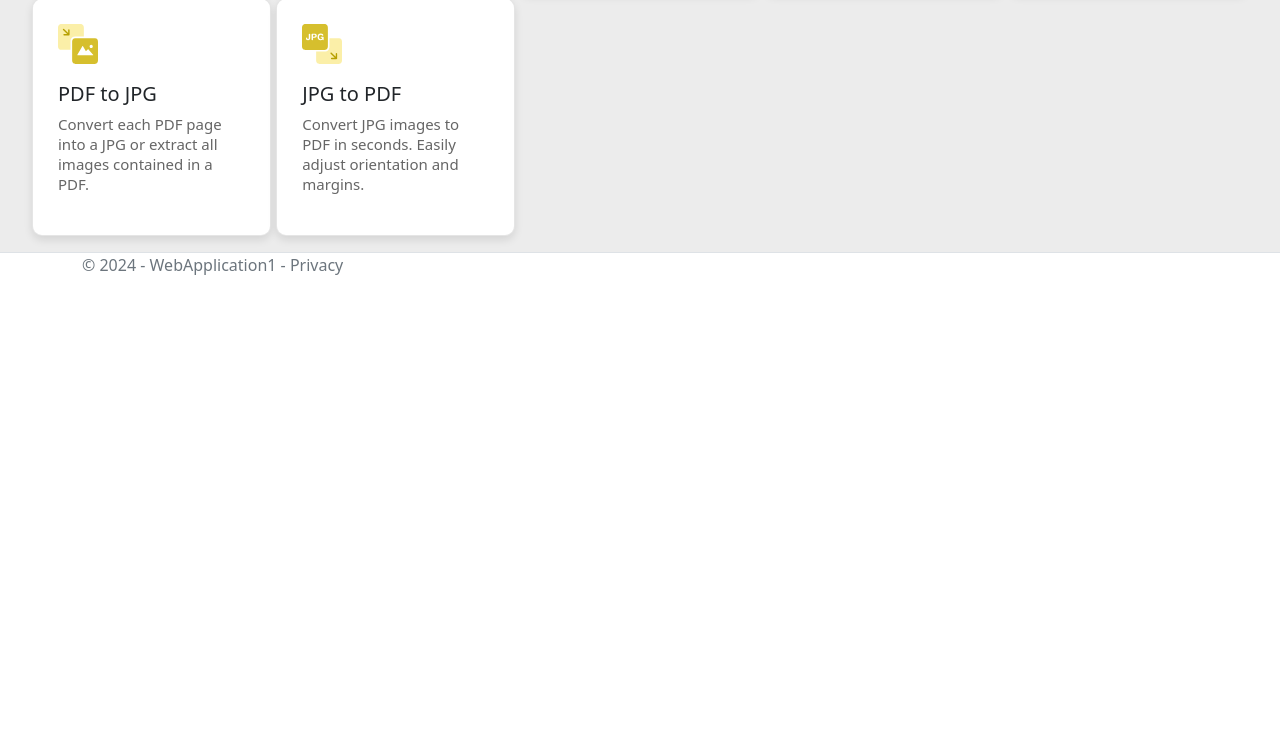
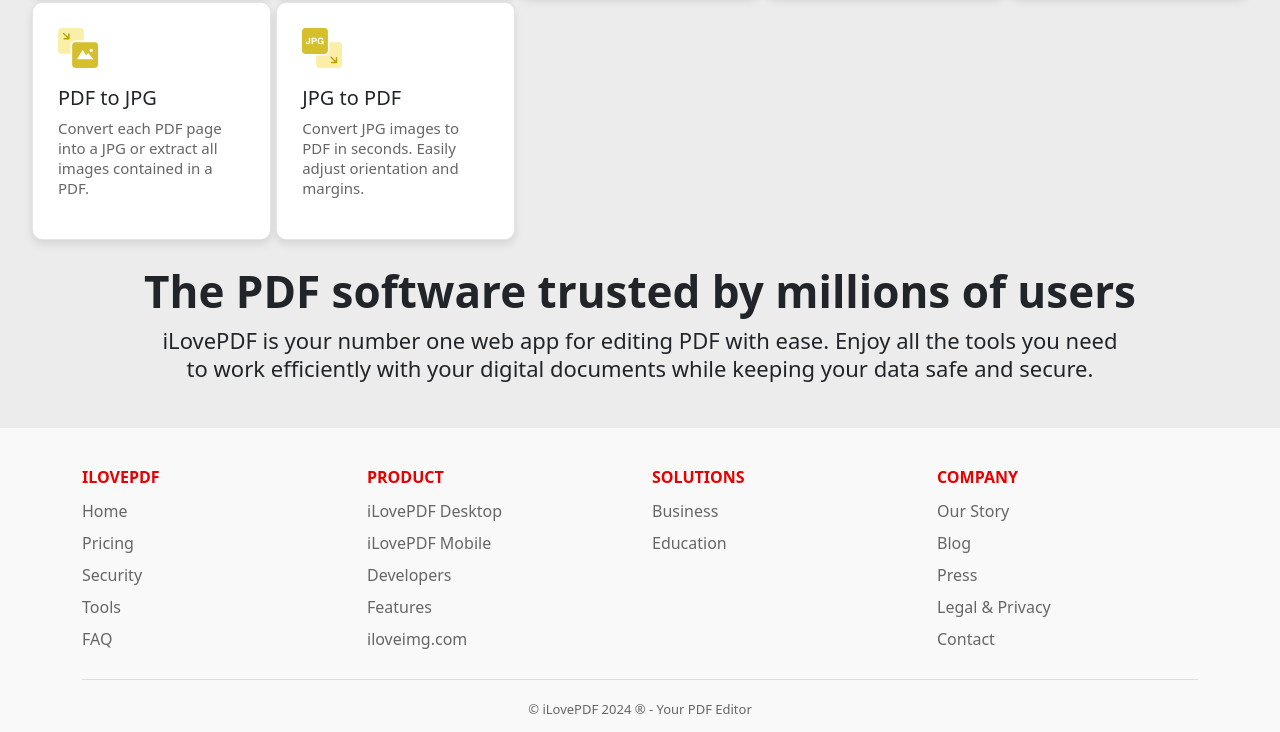
Before and after one commit to Sonaton43/pdf-generator-, a plain HTML site: page index.html in a window 1280 px wide. Shown: the part 786-1518 px from the top of the page. Before the commit the page ends 1063 px from the top, so only its background shows below. Drawn offline with Linux system fonts and the light colour scheme.

Commit message:
..........

```diff
--- a/css/style.css
+++ b/css/style.css
@@ -12,7 +12,7 @@
 .custom-nav {
     position: sticky;
     background-color: #ffffff;
-    padding: 10px 50px;
+    padding: 0 50px;
     height: 70px;
     width: 100%;
 }
@@ -31,7 +31,7 @@
 }
 .custom-nav .nav-items-are ul li{
     margin: 0px 10px;
-    padding: 23px 0;
+    padding: 25px 0px;
 }
 .custom-nav .nav-items-are ul li a{
     color: #000000;
@@ -41,7 +41,7 @@
     text-decoration: none;
     transition: color 0.3s;
 }
-.custom-nav .nav-items-are ul li a span i{
+.fa-play{
     font-size: 10px;
     transform: rotate(90deg);
 }
@@ -158,6 +158,16 @@
     transform: translateX(-50%);
     transition: 0.5s;
 }
+.dropdown-hidden-are{
+    position: absolute;
+    opacity: 0;
+    top: -20px;
+    left: 50%;
+    background-color: #e60000;
+    transform: translateX(-50%);
+    transition: 0.5s;
+    width: 100px;
+}
 .dropdown-menu-top .top-p {
     font-size: 30px;
     color: #ffffff;
@@ -188,16 +198,18 @@
     padding: 25px 0px 30px 0px;
 }
 .text-containt .text-center h1 {
-    font-size: 42px;
+    font-size: 44px;
     font-weight: 700;
     margin: 0;
     padding: 0;
 }
 .text-containt .text-center p {
-    font-size: 1.5vw;
+    font-size: 22px;
+    line-height: 28px;
     margin: auto;
     width: 80%;
-    padding-top: 5px;
+    padding-top: 8px;
+    font-weight: light;
 }
 
 @media(max-width: 992px) {
@@ -213,6 +225,9 @@
         display: block;
     }
     /* Nav Menu Area End*/
+    .text-containt .text-center p {
+        width: 90%;
+    }
 }
 @media(max-width: 480px){
     /* Nav Menu Area Start*/
@@ -233,6 +248,14 @@
         top: 0px;
     }
     /* Nav Menu Area End*/
+    .text-containt .text-center h1{
+        font-size: 24px;
+        line-height: 28px;
+    }
+    .text-containt .text-center p {
+        font-size: 16px;
+        line-height: 20px;
+    }
 }
 
 .items-container {
@@ -242,7 +265,6 @@
     gap: 5px;
 }
 
-/* Grid layout */
 .grid-item {
     background-color: #fff;
     border: 1px solid rgba(0, 0, 0, 0.1);
@@ -253,7 +275,6 @@
     transition: 0.5s ease;
 }
 
-/* Grid content */
 .grid-item svg {
     width: 40px;
     height: auto;
@@ -269,12 +290,10 @@
     line-height: 20px;
     color: #666;
 }
-/* Hover effect */
 .grid-item:hover svg {
     transform: scale(1.1);
 }
 
-/* Responsive grid */
 @media (min-width: 1280px) {
     .items-container {
         grid-template-columns: repeat(5, 1fr);
@@ -299,4 +318,58 @@
     .items-container {
         grid-template-columns: 1fr;
     }
+    .grid-item{
+        margin: 0px 10px;
+    }
 }
+
+.footer {
+    background-color: #f9f9f9;
+    padding: 40px 0;
+    color: #666;
+}
+.footer .footer-title {
+    font-weight: bold;
+    font-size: 16px;
+    color: #e60000;
+}
+.footer .footer-nav{
+    list-style-type: none;
+    margin: 0;
+    padding: 0;
+}
+.footer .footer-nav li{
+    padding: 4px 0px;
+}
+.footer .footer-link {
+    color: #666;
+    text-decoration: none;
+    font-size: 16px;
+    font-weight: 400;
+}
+.footer .footer-link:hover {
+    color: #e60000;
+}
+.footer .app-badges img {
+    height: 40px;
+    margin-right: 10px;
+}
+.footer .social-icons a {
+    font-size: 18px;
+    color: #666;
+    margin-right: 10px;
+}
+.footer .social-icons a:hover {
+    color: #333;
+}
+.footer-bottom {
+    padding-top: 20px;
+    border-top: 1px solid #ddd;
+    font-size: 13px;
+    text-align: center;
+}
+@media(max-width: 575px){
+    .footer{
+        padding: 40px 10%;
+    }
+}
--- a/index.html
+++ b/index.html
@@ -38,6 +38,7 @@
                                 <a href="#">PDF Security</a>
                             </div>
                             <span class="dropdown-menu-top"><i class="fa-solid fa-play top-p"></i></span>
+                            <div class="dropdown-hidden-are">d</div>
                         </div>
 
                     </li>
@@ -150,13 +151,89 @@
                     </div>
                 </section>
 
+                <section class="text-containt">
+                    <div class="text-center">
+                        <h1>The PDF software trusted by millions of users</h1>
+                        <p>
+                            iLovePDF is your number one web app for editing PDF with ease. Enjoy all the tools you need to work efficiently
+                             with your digital documents while keeping your data safe and secure.
+                        </p>
+                    </div>
+                </section>
+
             </div>
         </main>
     </div>
 
-    <footer class="border-top footer text-muted">
+    <footer class="footer">
         <div class="container">
-            &copy; 2024 - WebApplication1 - <a asp-area="" asp-controller="Home" asp-action="Privacy">Privacy</a>
+            <div class="row">
+                <div class="col-md-3 col-sm-6 mb-4">
+                    <h5 class="footer-title">ILOVEPDF</h5>
+                    <ul class="footer-nav">
+                        <li><a href="#" class="footer-link">Home</a></li>
+                        <li><a href="#" class="footer-link">Pricing</a></li>
+                        <li><a href="#" class="footer-link">Security</a></li>
+                        <li><a href="#" class="footer-link">Tools</a></li>
+                        <li><a href="#" class="footer-link">FAQ</a></li>
+                    </ul>
+                </div>
+                <div class="col-md-3 col-sm-6 mb-4">
+                    <h5 class="footer-title">PRODUCT</h5>
+                    <ul class="footer-nav">
+                        <li><a href="#" class="footer-link">iLovePDF Desktop</a></li>
+                        <li><a href="#" class="footer-link">iLovePDF Mobile</a></li>
+                        <li><a href="#" class="footer-link">Developers</a></li>
+                        <li><a href="#" class="footer-link">Features</a></li>
+                        <li><a href="#" class="footer-link">iloveimg.com</a></li>
+                    </ul>
+                </div>
+                <div class="col-md-3 col-sm-6 mb-4">
+                    <h5 class="footer-title">SOLUTIONS</h5>
+                    <ul class="footer-nav">
+                        <li><a href="#" class="footer-link">Business</a></li>
+                        <li><a href="#" class="footer-link">Education</a></li>
+                    </ul>
+                </div>
+                <div class="col-md-3 col-sm-6 mb-4">
+                    <h5 class="footer-title">COMPANY</h5>
+                    <ul class="footer-nav">
+                        <li><a href="#" class="footer-link">Our Story</a></li>
+                        <li><a href="#" class="footer-link">Blog</a></li>
+                        <li><a href="#" class="footer-link">Press</a></li>
+                        <li><a href="#" class="footer-link">Legal & Privacy</a></li>
+                        <li><a href="#" class="footer-link">Contact</a></li>
+                    </ul>
+                </div>
+            </div>
+
+            <!-- Bottom Section -->
+            <!-- <div class="row">
+                <div class="col-md-6 mb-3">
+                    <div class="d-flex align-items-center">
+                        <img src="globe-icon.png" alt="Language" style="width: 20px; height: 20px; margin-right: 5px;">
+                        <span>English</span>
+                    </div>
+                </div>
+                <div class="col-md-6 text-md-end mb-3">
+                    <div class="app-badges">
+                        <img src="google-play-badge.png" alt="Google Play">
+                        <img src="app-store-badge.png" alt="App Store">
+                    </div>
+                </div>
+            </div> -->
+
+            <!-- Footer Bottom -->
+            <div class="footer-bottom">
+                <p>© iLovePDF 2024 ® - Your PDF Editor</p>
+                <div class="social-icons">
+                    <a href="#"><i class="bi bi-twitter"></i></a>
+                    <a href="#"><i class="bi bi-facebook"></i></a>
+                    <a href="#"><i class="bi bi-linkedin"></i></a>
+                    <a href="#"><i class="bi bi-instagram"></i></a>
+                    <a href="#"><i class="bi bi-tiktok"></i></a>
+                </div>
+            </div>
         </div>
     </footer>
     <!--Font-Awsome js-->
```
Also changed, not shown: js/script.js (line endings or trailing spaces).
